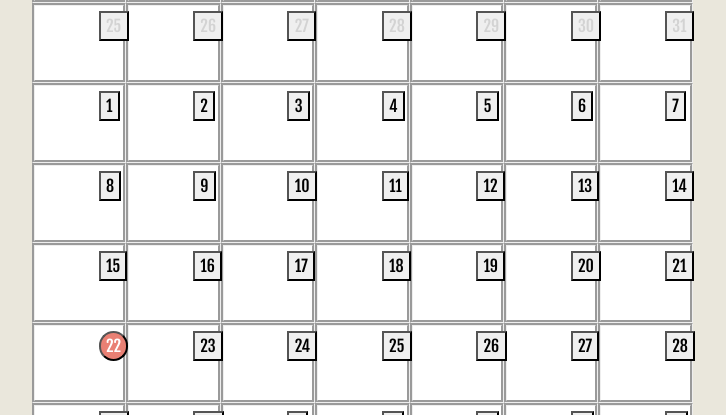
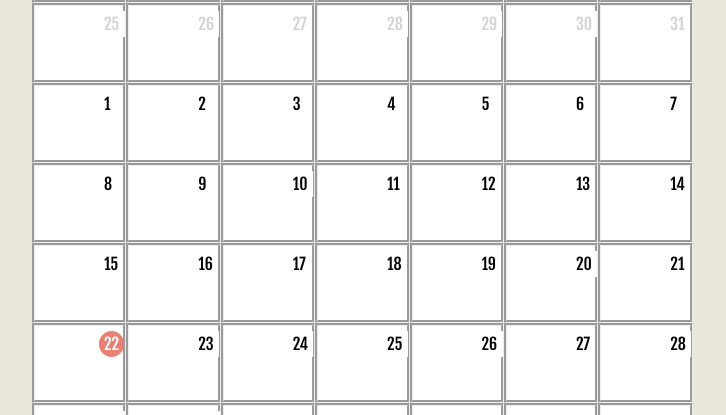
Before and after one commit to SteliosPhanartzis/Dev-Calendar-App, a PHP site: page / in a window 1280 px wide. Shown: the part 129-544 px from the top of the page, without its empty margins (273-999 px from the left). Run offline with PHP 8.4, Linux system fonts and the light colour scheme; some libraries are stand-ins or nearby versions.

Commit message:
Set bg for buttons

```diff
--- a/Desktop/myApp/web/styles.css
+++ b/Desktop/myApp/web/styles.css
@@ -117,6 +117,11 @@ body {
 	transition: all 0.5s ease;
 }
 
+button {
+	border: none;
+	background-color: white;
+}
+
 #sidebartoggler {
   	display: none;
 }
```
